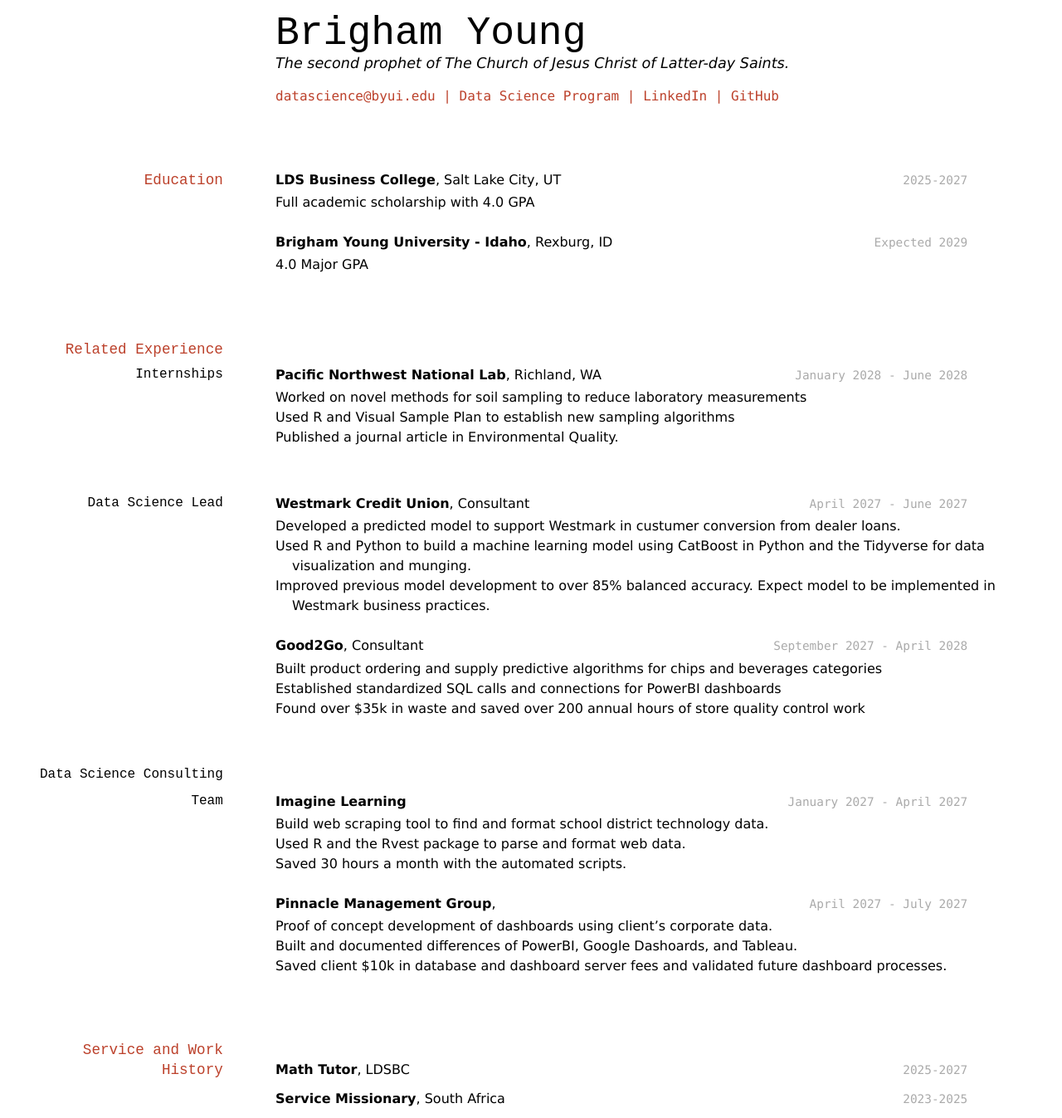
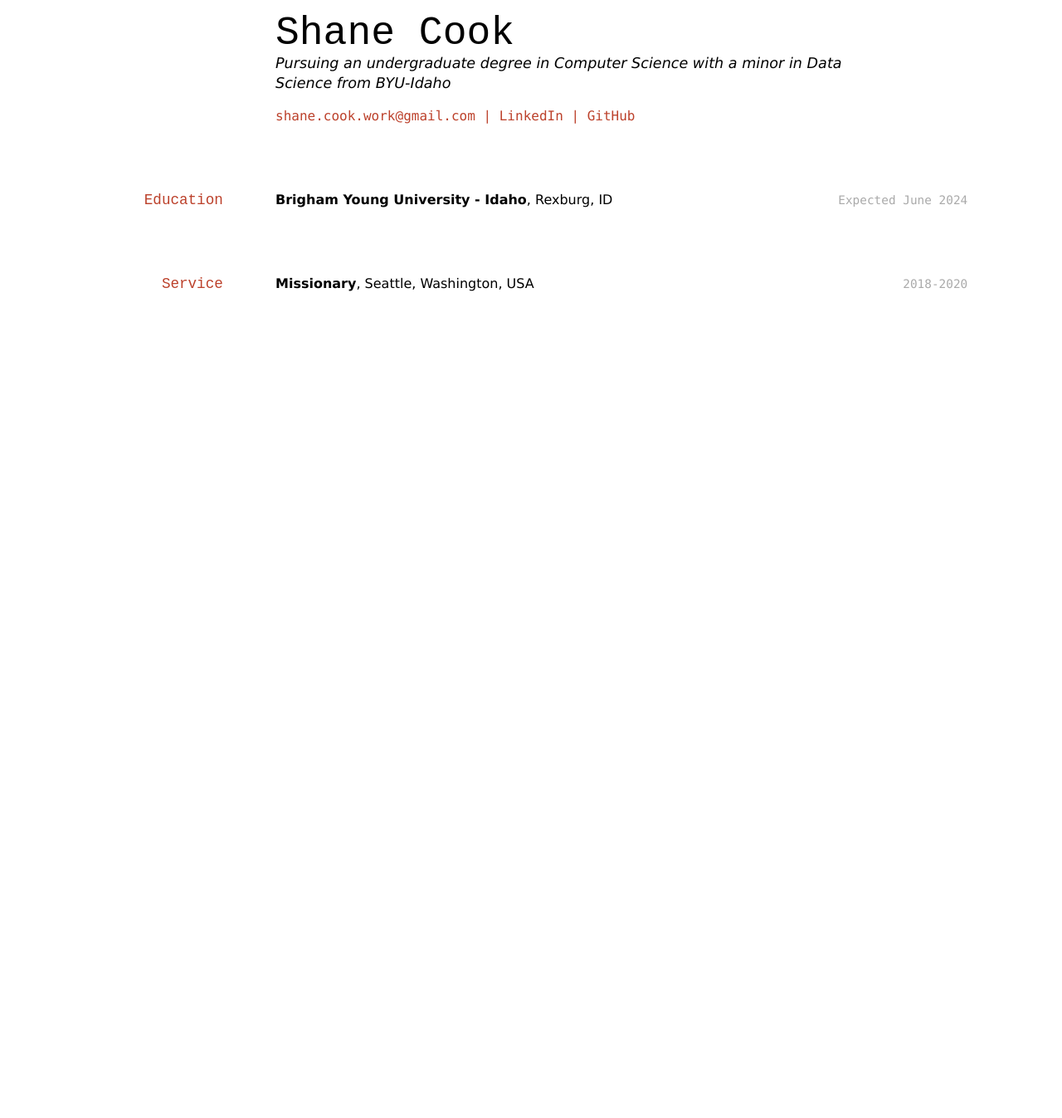
Before and after one commit to shanecookofficial/shaneccook_resume, a Jekyll site: the page built from docs/index.md, in a window 1280 px wide. Shown: the whole page at 83% size. Built offline with Jekyll 4.4.1, drawn with Linux system fonts in a browser that asks for light colours; after the commit the page ends 900 px from its top, so only the background shows below that.

Commit message:
Removed irrelevant info.

```diff
--- a/docs/index.md
+++ b/docs/index.md
@@ -1,14 +1,13 @@
 ---
 layout: cv
-title: Brigham Young's Resume
+title: Shane Cook's Resume
 ---
-# Brigham Young
-The second prophet of The Church of Jesus Christ of Latter-day Saints.
+# Shane Cook
+Pursuing an undergraduate degree in Computer Science with a minor in Data Science from BYU-Idaho
 
 <div id="webaddress">
-<a href="datascience@byui.edu">datascience@byui.edu</a>
-| <a href="https://byuidatascience.github.io/development.html">Data Science Program</a>
-| <a href="https://www.linkedin.com/groups/13537407/">LinkedIn</a>
+<a href="shane.cook.work@gmail.com">shane.cook.work@gmail.com</a>
+| <a href="https://www.linkedin.com/in/shaneccook/">LinkedIn</a>
 | <a href="https://github.com/byuids-resumes">GitHub</a>
 </div>
 
@@ -16,69 +15,13 @@ The second prophet of The Church of Jesus Christ of Latter-day Saints.
 
 ## Education
 
-`2025-2027`
-__LDS Business College__, Salt Lake City, UT
-
-- Full academic scholarship with 4.0 GPA
-
-`Expected 2029`
+`Expected June 2024`
 __Brigham Young University - Idaho__, Rexburg, ID
 
-- 4.0 Major GPA
+## Service
 
-
-## Related Experience
-
-### Internships
-
-`January 2028 - June 2028`
-__Pacific Northwest National Lab__, Richland, WA
-
-- Worked on novel methods for soil sampling to reduce laboratory measurements
-- Used R and Visual Sample Plan to establish new sampling algorithms
-- Published a journal article in Environmental Quality.
-
-### Data Science Lead
-
-`April 2027 - June 2027`
-__Westmark Credit Union__, Consultant
-
-- Developed a predicted model to support Westmark in custumer conversion from dealer loans.
-- Used R and Python to build a machine learning model using CatBoost in Python and the Tidyverse for data visualization and munging.
-- Improved previous model development to over 85% balanced accuracy. Expect model to be implemented in Westmark business practices.
-
-`September 2027 - April 2028`
-__Good2Go__, Consultant
-
-- Built product ordering and supply predictive algorithms for chips and beverages categories
-- Established standardized SQL calls and connections for PowerBI dashboards
-- Found over $35k in waste and saved over 200 annual hours of store quality control work
-
-### Data Science Consulting Team
-
-`January 2027 - April 2027`
-__Imagine Learning__
-
-- Build web scraping tool to find and format school district technology data.
-- Used R and the Rvest package to parse and format web data.
-- Saved 30 hours a month with the automated scripts.
-
-`April 2027 - July 2027`
-__Pinnacle Management Group__,
-
-- Proof of concept development of dashboards using client's corporate data.
-- Built and documented differences of PowerBI, Google Dashoards, and Tableau.
-- Saved client $10k in database and dashboard server fees and validated future dashboard processes.
-
-
-## Service and Work History
-
-`2025-2027`
-__Math Tutor__, LDSBC
-
-
-`2023-2025`
-__Service Missionary__, South Africa
+`2018-2020`
+__Missionary__, Seattle, Washington, USA
 
 
 
```
